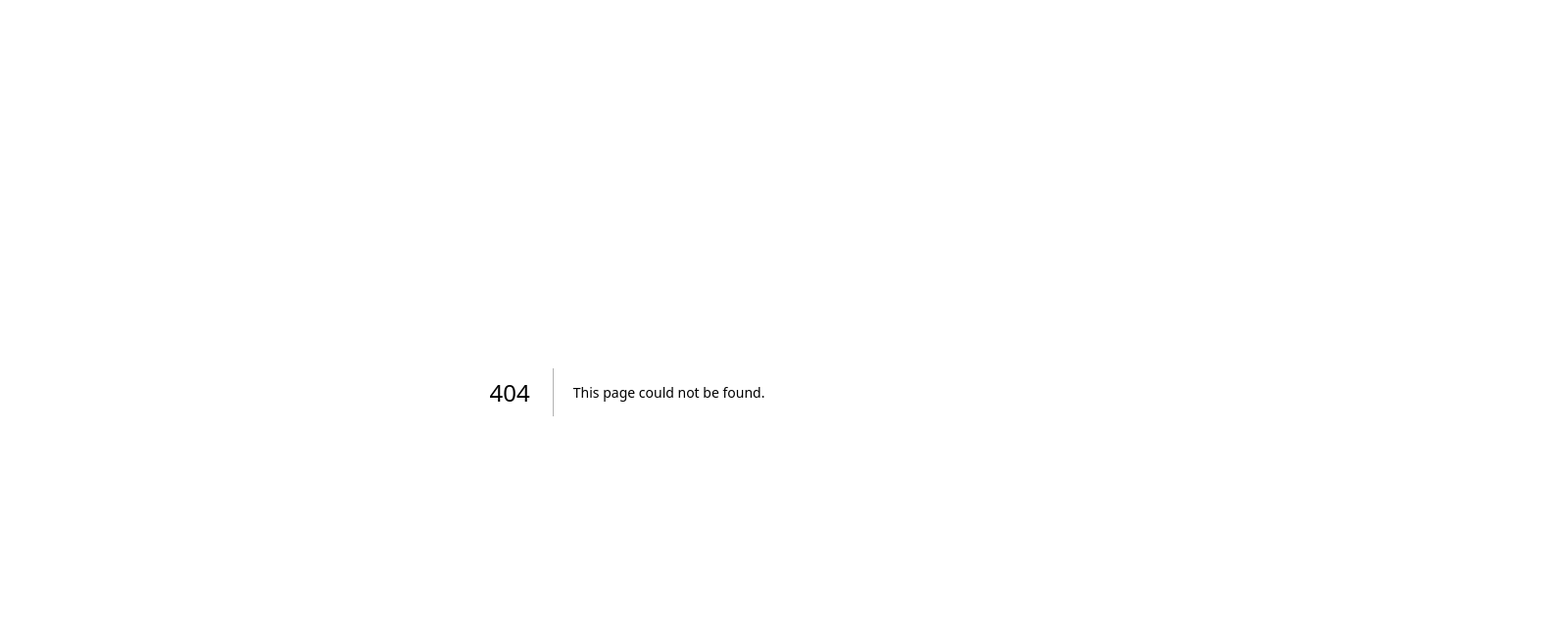
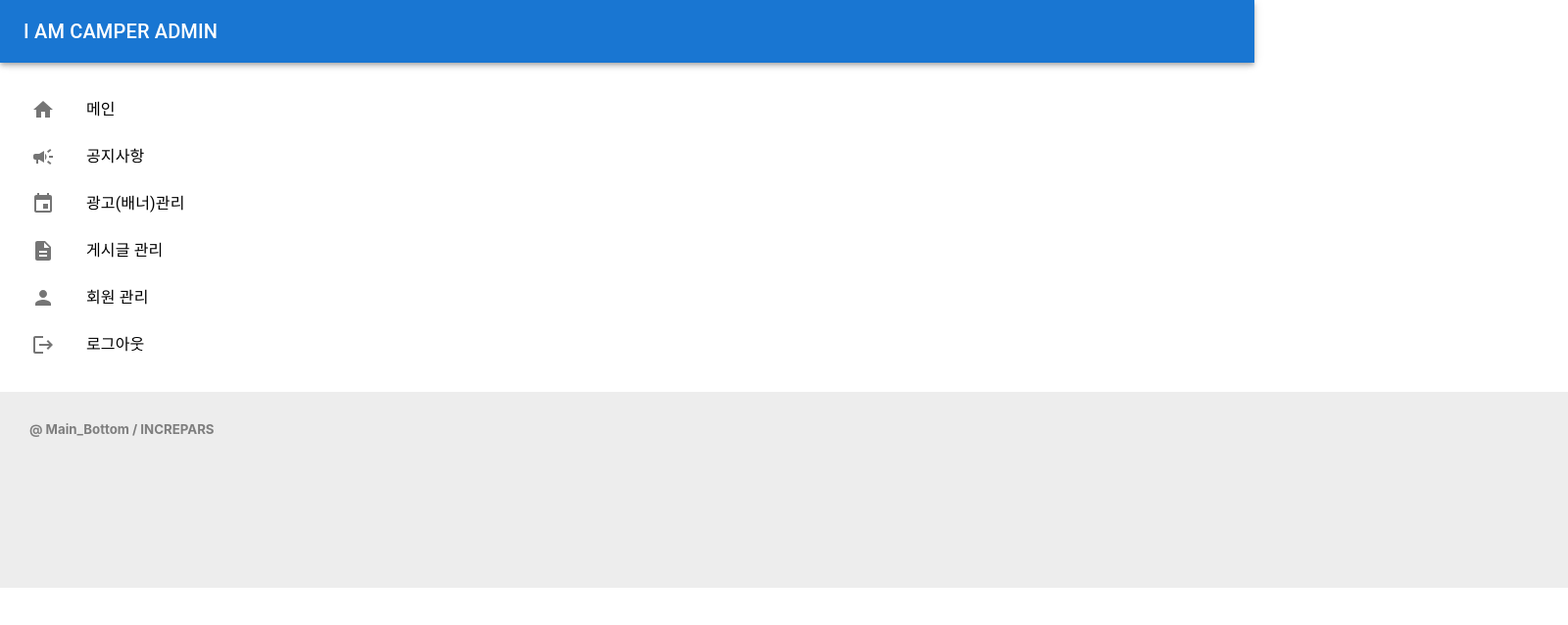
Before and after one commit to iamcamper/IamCamper, a Next.js app in the folder next_imc/: page /admin/main in a window 1280 px wide. Before the commit this address had no page. Shown: the top 638 px of the page at 98% size, 1600 px wide, since content can reach past the window. Built offline with nearby package versions, Linux system fonts and the light colour scheme.

Commit message:
admin component, main

```diff
--- /dev/null
+++ b/next_imc/com/Admin_Navbar.js
@@ -0,0 +1,26 @@
+import styled from "@emotion/styled";
+import { AppBar, Toolbar, Typography } from "@mui/material";
+import { HomeIcon } from '@mui/icons-material/Home';
+import { Home } from "@mui/icons-material";
+
+export default function Admin_Navbar(){
+
+    const StyledToolbar = styled(Toolbar)({
+        display:"flex",
+        justifyContent:"space-between"
+    });
+
+
+
+    return(
+
+        <AppBar position="sticky">
+            <StyledToolbar>
+                <Typography variant="h6" sx={{display:{xs:"none" , sm:"block"}}}>I AM CAMPER ADMIN</Typography>
+                <Home sx={{display:{xs:"block" , sm:"none"}}}/>
+            </StyledToolbar>
+        </AppBar>
+
+    );
+
+}
--- /dev/null
+++ b/next_imc/com/Admin_Sidebar.js
@@ -0,0 +1,61 @@
+import { Announcement, Campaign, Description, Event, Home, Logout, Person } from "@mui/icons-material";
+import { Box, List, ListItem, ListItemButton, ListItemIcon, ListItemText } from "@mui/material";
+
+export default function Admin_Sidebar(){
+
+    return(
+        <Box flex={1} p={2} xs={4} sx={{display:{xs:'none', sm:'block'}}}>
+            <List>
+                <ListItem disablePadding>
+                    <ListItemButton component="a" href="#home">
+                        <ListItemIcon>
+                            <Home/>
+                        </ListItemIcon>
+                        <ListItemText primary="메인"/>
+                    </ListItemButton>
+                </ListItem>
+                <ListItem disablePadding>
+                    <ListItemButton component="a" href="#notice">
+                        <ListItemIcon>
+                            <Campaign/>
+                        </ListItemIcon>
+                        <ListItemText primary="공지사항"/>
+                    </ListItemButton>
+                </ListItem>
+                <ListItem disablePadding>
+                    <ListItemButton component="a" href="#banner">
+                        <ListItemIcon>
+                            <Event/>
+                        </ListItemIcon>
+                        <ListItemText primary="광고(배너)관리"/>
+                    </ListItemButton>
+                </ListItem>
+                <ListItem disablePadding>
+                    <ListItemButton component="a" href="#bbs">
+                        <ListItemIcon>
+                            <Description/>
+                        </ListItemIcon>
+                        <ListItemText primary="게시글 관리"/>
+                    </ListItemButton>
+                </ListItem>
+                <ListItem disablePadding>
+                    <ListItemButton component="a" href="#member">
+                        <ListItemIcon>
+                            <Person/>
+                        </ListItemIcon>
+                        <ListItemText primary="회원 관리"/>
+                    </ListItemButton>
+                </ListItem>
+                <ListItem disablePadding>
+                    <ListItemButton component="a" href="#logout">
+                        <ListItemIcon>
+                            <Logout/>
+                        </ListItemIcon>
+                        <ListItemText primary="로그아웃"/>
+                    </ListItemButton>
+                </ListItem>
+            </List>
+        </Box>
+    );
+
+}
--- /dev/null
+++ b/next_imc/pages/admin/main.js
@@ -0,0 +1,51 @@
+import Admin_Header from '../../com/Admin_Header';
+import Admin_Sidebar from '../../com/Admin_Sidebar';
+import { Box, Container, Stack } from "@mui/material";
+import Admin_Navbar from '../../com/Admin_Navbar';
+import Main_Bottom from '../../com/Main_Bottom';
+import Table from '@mui/material/Table';
+import TableBody from '@mui/material/TableBody';
+import TableCell, { tableCellClasses } from '@mui/material/TableCell';
+import TableContainer from '@mui/material/TableContainer';
+import TableHead from '@mui/material/TableHead';
+import TableRow from '@mui/material/TableRow';
+import Paper from '@mui/material/Paper';
+import styled from "@emotion/styled";
+import common from '@mui/material/colors';
+import palette from '@mui/system';
+
+
+/*const StyledTableCell = styled(TableCell)(({ theme }) => ({
+    [`&.${tableCellClasses.head}`]: {
+      backgroundColor: theme.palette.common.black,
+      color: theme.palette.common.white,
+    },
+    [`&.${tableCellClasses.body}`]: {
+      fontSize: 14,
+    },
+  }));
+
+  const StyledTableRow = styled(TableRow)(({ theme }) => ({
+    '&:nth-of-type(odd)': {
+      backgroundColor: theme.palette.action.hover,
+    },
+    // hide last border
+    '&:last-child td, &:last-child th': {
+      border: 0,
+    },
+  }));*/
+
+export default function main(){
+
+    return(
+        <Box>
+            <Admin_Navbar/>
+            <Stack direction="row" spacing={2} justifyContent="space-between">
+                <Admin_Sidebar/>
+
+            </Stack>
+            <Main_Bottom/>
+        </Box>
+    );
+
+}
```
